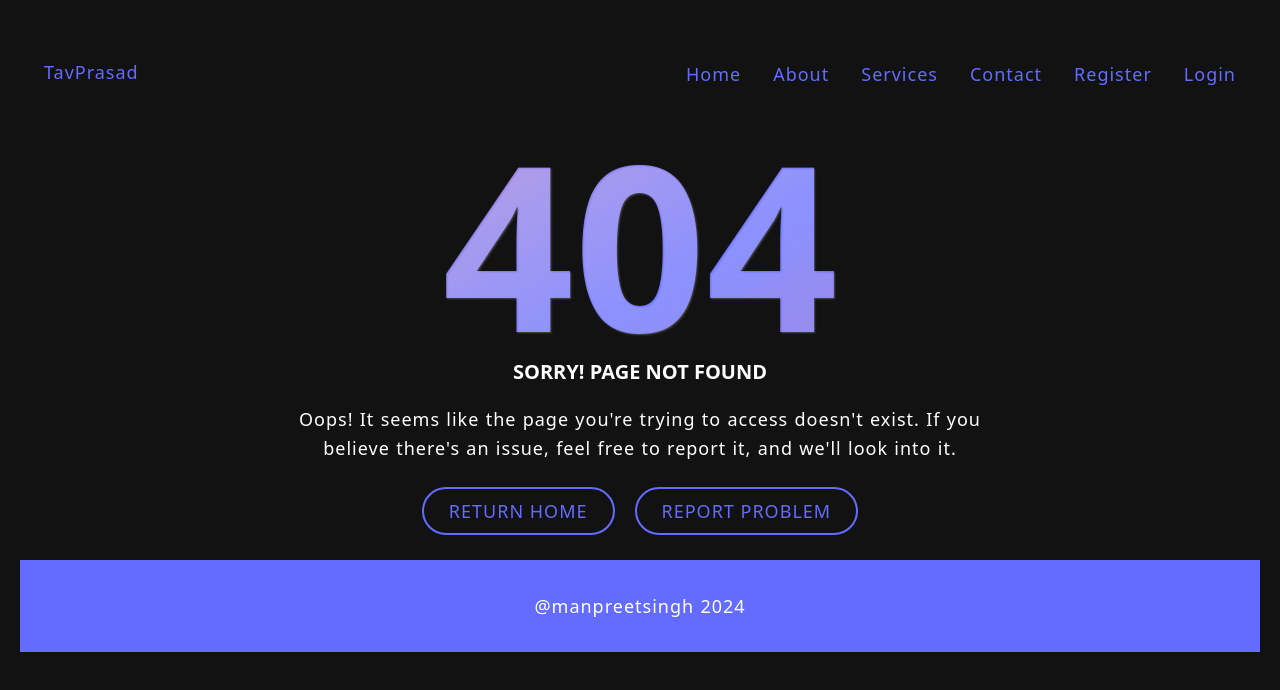
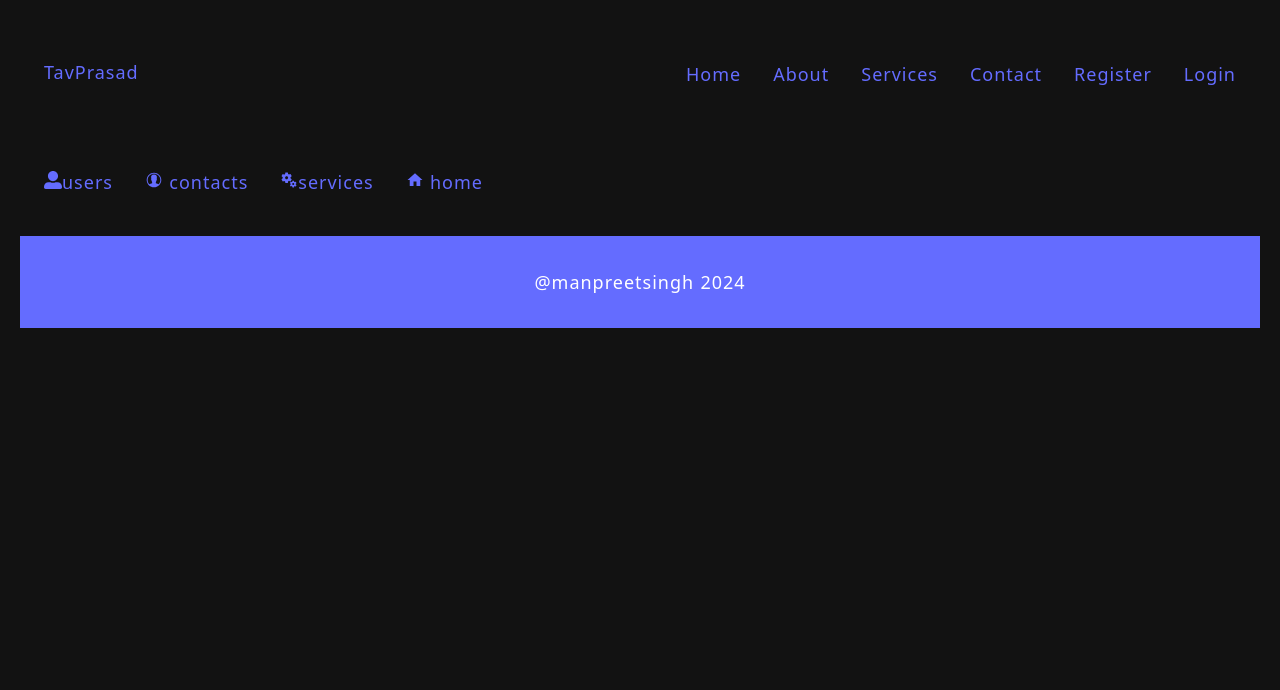
Before and after one commit to ManpreetSingh18/TavPe, a React (Vite) app in the folder client/: page /admin in a window 1280 px wide. Shown: the top 690 px of the page. Built offline with nearby package versions, Linux system fonts and the light colour scheme; no server answers.

Commit message:
Building Admin Page Layouts
 Nested Admin Routes & Outlet

```diff
--- a/client/package.json
+++ b/client/package.json
@@ -12,6 +12,7 @@
   "dependencies": {
     "react": "^18.2.0",
     "react-dom": "^18.2.0",
+    "react-icons": "^5.2.1",
     "react-router-dom": "^6.22.3",
     "react-toastify": "^10.0.5"
   },
--- a/client/src/App.jsx
+++ b/client/src/App.jsx
@@ -1,34 +1,41 @@
+import "./App.css";
+import { Home } from "./pages/Home";
+import { About } from "./pages/About";
+import { Contact } from "./pages/Contact";
+import { Register } from "./pages/Register";
+import { Login } from "./pages/Login";
+import { BrowserRouter, Routes, Route } from "react-router-dom";
+import { Navbar } from "./components/Navbar";
+import { Error } from "./pages/Error";
+import { Footer } from "./components/Footer/Footer";
+import { Logout } from "./pages/logout";
+import { Service } from "./pages/Service";
+import { AdminLayout } from "./components/layouts/Admin-Layout";
+import { AdminContacts } from "./pages/Admin-Contacts";
+import { AdminUsers } from "./pages/Admin-Users";
 
-import './App.css'
-import {Home} from './pages/Home';
-import {About} from './pages/About';
-import {Contact} from './pages/Contact';
-import {Register} from './pages/Register';
-import {Login} from './pages/Login';
-import {BrowserRouter,Routes,Route} from "react-router-dom";
-import {Navbar} from "./components/Navbar";
-import {Error} from "./pages/Error"
-import {Footer} from "./components/Footer/Footer";
-import {Logout} from "./pages/logout";
-import {Service} from "./pages/Service";
-
-const App= () =>{
-  return(
+const App = () => {
+  return (
     <>
       <BrowserRouter>
-      <Navbar/>
+        <Navbar />
         <Routes>
           <Route path="/" element={<Home />} />
           <Route path="/about" element={<About />} />
           <Route path="/contact" element={<Contact />} />
           <Route path="/register" element={<Register />} />
           <Route path="/login" element={<Login />} />
-            <Route path="/logout" element={<Logout/>}/>
-            <Route path="/service" element={<Service/>}/>
+          <Route path="/logout" element={<Logout />} />
+          <Route path="/service" element={<Service />} />
 
           <Route path="*" element={<Error />} />
+
+          <Route path="/admin" element={<AdminLayout />}>
+            <Route path="users" element={<AdminUsers />} />
+            <Route path="contacts" element={<AdminContacts />} />
+          </Route>
         </Routes>
-        <Footer/>
+        <Footer />
       </BrowserRouter>
     </>
   );
--- /dev/null
+++ b/client/src/components/layouts/Admin-Layout.jsx
@@ -0,0 +1,36 @@
+import { NavLink, Outlet } from "react-router-dom";
+import {  } from "react-icons/fa";
+import { MdMiscellaneousServices } from "react-icons/md";
+
+import { IoIosContact } from "react-icons/io";
+import { MdHome } from "react-icons/md";
+
+import { FaUserAlt } from "react-icons/fa";
+
+export const AdminLayout = () => {
+  return (
+    <>
+      <header>
+        <div className="container">
+          <nav>
+            <ul>
+              <li>
+                <NavLink to="/admin/users"> <FaUserAlt />users </NavLink>{" "}
+              </li>
+              <li>
+                <NavLink to="/admin/contacts"><IoIosContact /> contacts </NavLink>
+              </li>
+              <li>
+                <NavLink to="/service"> <MdMiscellaneousServices />services </NavLink>
+              </li>
+              <li>
+                <NavLink to="/"> <MdHome /> home</NavLink>
+              </li>
+            </ul>
+          </nav>
+        </div>
+      </header>
+      <Outlet></Outlet>
+    </>
+  );
+};
--- /dev/null
+++ b/client/src/pages/Admin-Contacts.jsx
@@ -0,0 +1,3 @@
+export const AdminContacts=()=>{
+    return <h1>HElllo</h1>
+}
--- /dev/null
+++ b/client/src/pages/Admin-Users.jsx
@@ -0,0 +1,3 @@
+export const AdminUsers=()=>{
+    return <h1>Admin users panel</h1>;
+}
```
Also changed, not shown: 1 other file (tests, documents, lock files or other folders). Lines whose indentation alone changed are shown as unchanged.
